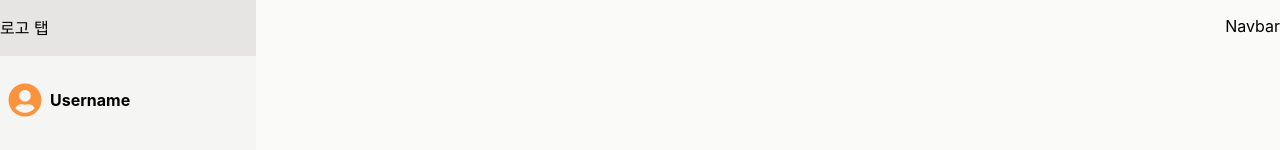
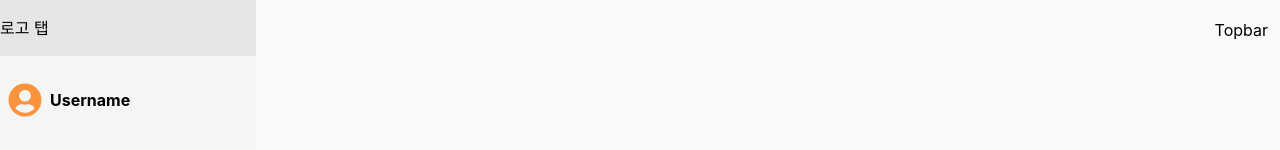
Before and after one commit to dldksco/churros, a React (Create React App) app in the folder frontend/churros/: page /main in a window 1280 px wide. Shown: the top 150 px of the page. Built offline with nearby package versions, Linux system fonts and the light colour scheme.

Commit message:
Feat: 메인페이지 하위 컴포넌트 정리

```diff
--- /dev/null
+++ b/frontend/churros/src/components/section/Section.js
@@ -0,0 +1,9 @@
+const Section = ({ children }) => {
+  return (
+    <section className="flex flex-col justify-start w-full h-full">
+      {children}
+    </section>
+  );
+};
+
+export default Section;
--- /dev/null
+++ b/frontend/churros/src/components/topbar/Topbar.js
@@ -0,0 +1,7 @@
+const Topbar = ({children}) => {
+    return <header className="flex flex-row justify-between items-center h-14 m-1 p-2">
+        {children}
+    </header>
+}
+
+export default Topbar;
--- a/frontend/churros/src/pages/MainPage.js
+++ b/frontend/churros/src/pages/MainPage.js
@@ -1,20 +1,22 @@
 import React, { Fragment } from "react";
+import Section from "../components/section/Section";
 import Sidebar from "../components/sidebar/Sidebar";
+import Topbar from "../components/topbar/Topbar";
 
 const MainPage = () => {
   return (
     <div className="w-screen h-screen flex flex-row justify-start bg-stone-50">
-      <Sidebar/>
+      <Sidebar />
       <div className="flex flex-col justify-start w-full h-full">
-        <div className="flex flex-row justify-between items-center h-14">
+        <Topbar>
           <h1>This is</h1>
-          <h1>Navbar</h1>
-        </div>
-        <div className="flex flex-col justify-start w-full h-full">
+          <h1>Topbar</h1>
+        </Topbar>
+        <Section>
           <h1>This</h1>
           <h1>is</h1>
           <h1>a main section</h1>
-        </div>
+        </Section>
       </div>
     </div>
   );
```
